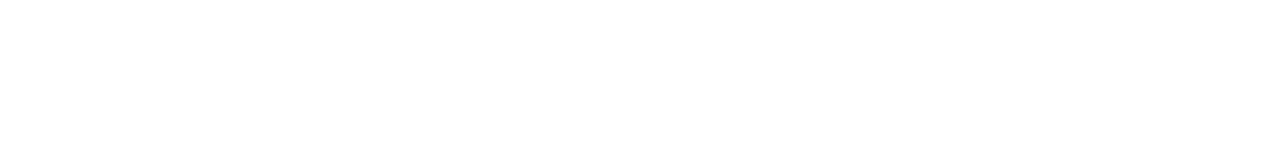
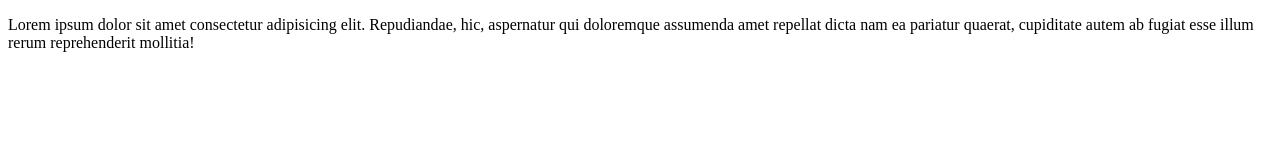
Before and after one commit to kotyaraa/site, a website: page index.html in a window 1280 px wide. Drawn offline with Linux system fonts and the light colour scheme.

Commit message:
third commit

```diff
--- a/index.html
+++ b/index.html
@@ -6,6 +6,6 @@
     <title>Document</title>
 </head>
 <body>
-
+    <p> Lorem ipsum dolor sit amet consectetur adipisicing elit. Repudiandae, hic, aspernatur qui doloremque assumenda amet repellat dicta nam ea pariatur quaerat, cupiditate autem ab fugiat esse illum rerum reprehenderit mollitia! </p>
 </body>
 </html>
```
